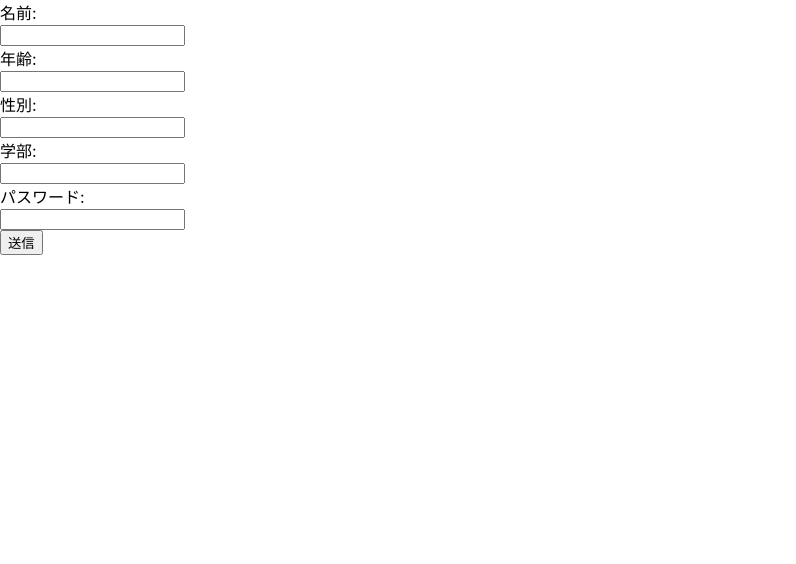
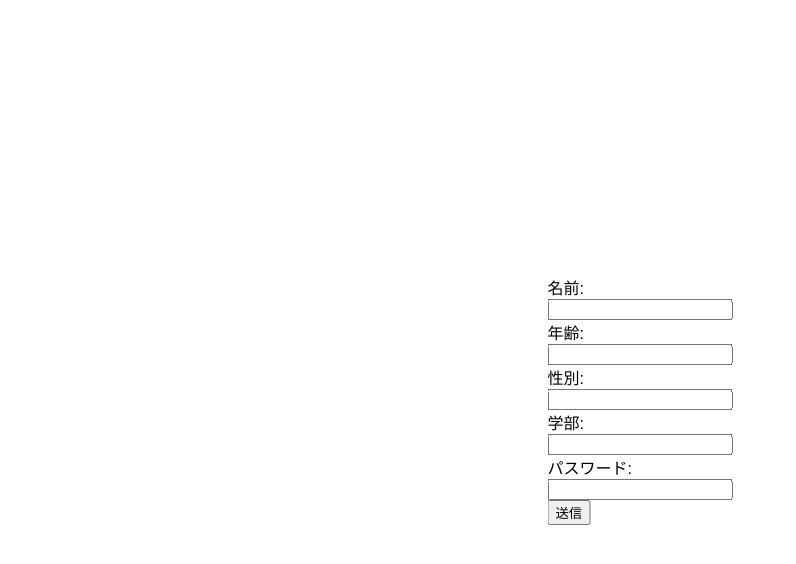
Before and after one commit to tic-matching/matching-client, a React (Create React App) app: page /Registration in a window 1280 px wide. Shown: the top 564 px of the page, without its empty margins (0-796 px from the left). Built offline with nearby package versions, Linux system fonts and the light colour scheme.

Commit message:
Add Registration Page

```diff
--- a/src/Registration.js
+++ b/src/Registration.js
@@ -32,6 +32,7 @@ export class Registration extends React.Component {
         const doSubmit = (e) => this.doSubmit(e)
         const doChange = (e) => this.doChange(e)
         return (
+            <Container>
                 <form onSubmit={doSubmit}>
                     <div><label>
                         名前: <br />
@@ -70,13 +71,14 @@ export class Registration extends React.Component {
                     </label></div>
                     <input type='submit' value='送信' />
                 </form>
+            </Container>
         )
     }
 }
 
 export default Registration
 
-const div = styled.div`
+const Container = styled.div`
 	font-family: ProximaNova, sans-serif;
     position: fixed;
     top: 50%;
```
Lines whose indentation alone changed are shown as unchanged.
